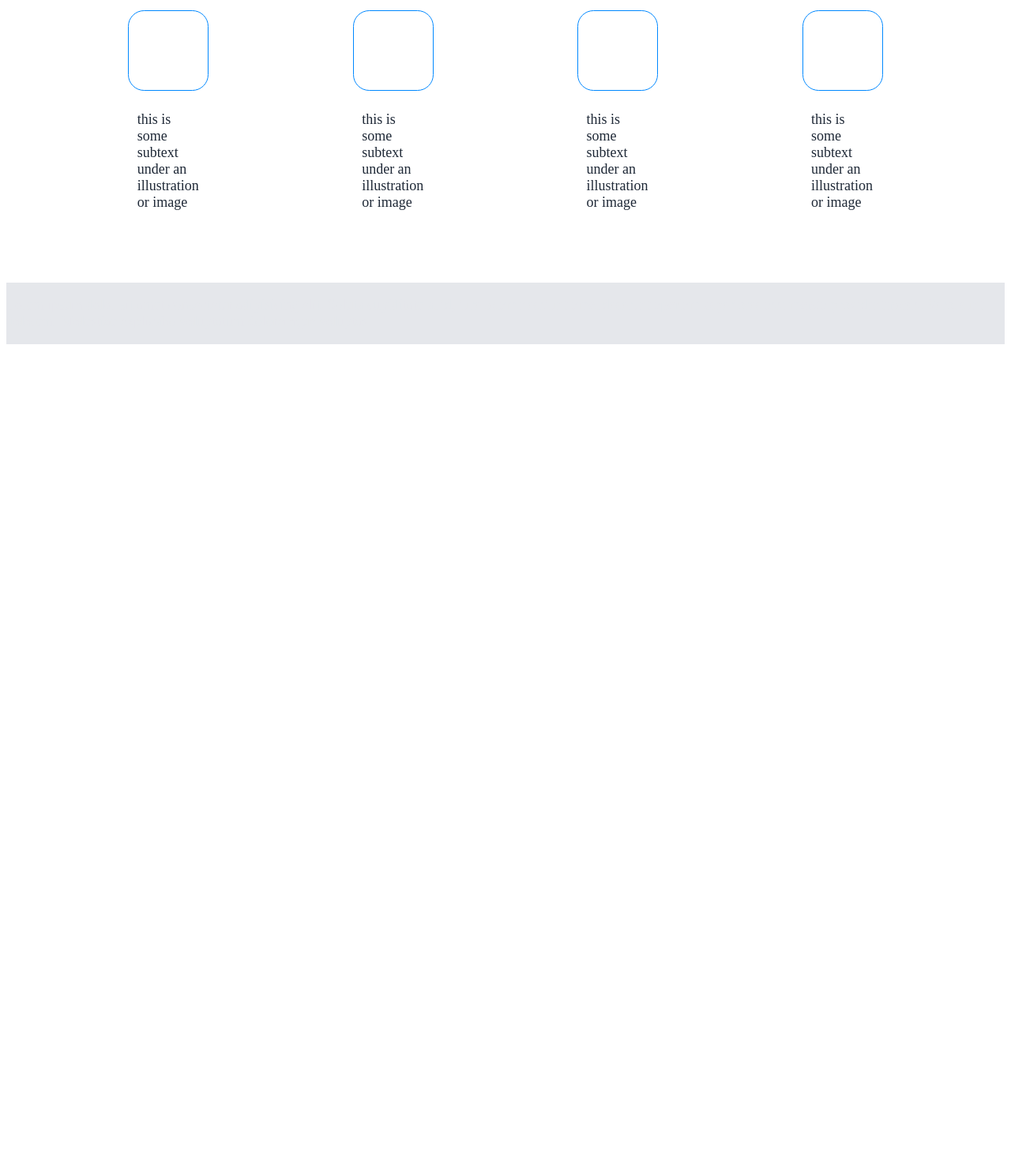
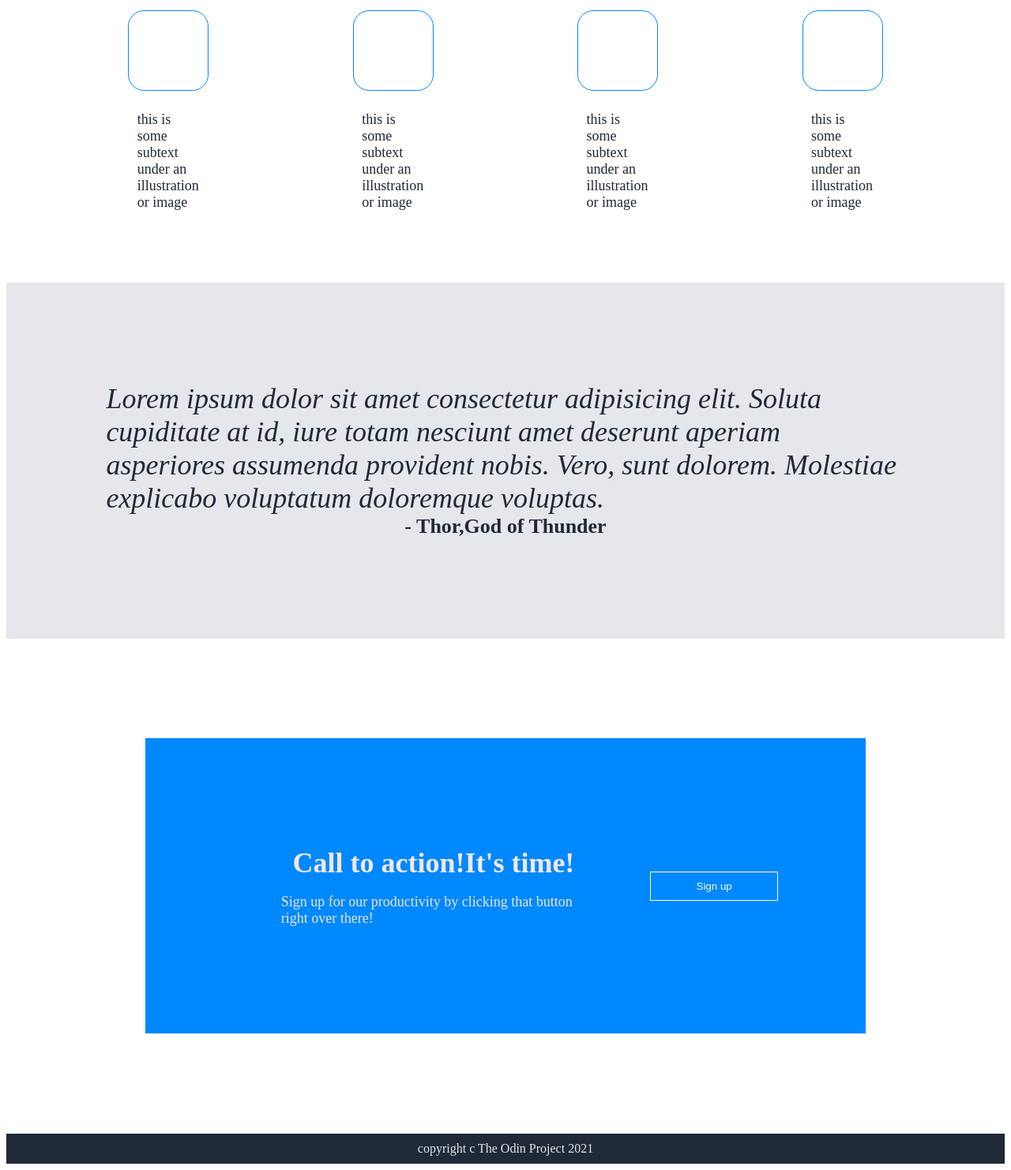
Before and after one commit to sujith857/portfolio, a plain HTML site: page index.html in a window 1280 px wide. Shown: the part 790-2272 px from the top of the page at 79% size. Before the commit the page ends 1234 px from the top, so only its background shows below. Drawn offline with Linux system fonts and the light colour scheme.

Commit message:
Complete section three and four, footer
This is the last change

```diff
--- a/css/styles.css
+++ b/css/styles.css
@@ -152,4 +152,85 @@ p{
 
 .sub_section_four{
     display:flex;
+    justify-content: center;
+    align-items:center;
+    padding:10%;
+    flex-direction:column;
+
 }
+.sub_section_four em{
+    flex:1;
+    display:flex;
+    font-size:36px;
+    color:#1F2937;
+
+}
+
+.sub_section_four strong{
+    flex:1;
+
+    font-size:26px;
+    color:#1F2937;
+
+}
+
+
+.section_four{
+    display:flex;
+    justify-content: center;
+    align-items:center;
+    padding:10%;
+
+}
+
+
+.sub_section_five{
+    display:flex;
+    justify-content: center;
+    align-items:center;
+    padding:10%;
+
+    background-color: #0088ff;
+
+}
+
+.span_three{
+    flex:1;
+  text-align:center;
+  font-size:36px;
+  color:#f1e9e9;
+  font-weight: 900;
+  margin-top: 20px;
+
+
+}
+
+.sub_section_six{
+    display:flex;
+    justify-content: center;
+    align-items:center;
+    padding:10%;
+    height:30px;
+    flex-direction:column;
+
+}
+
+.btn_2{
+    margin:10px;
+    padding:10px;
+    color:#F9FAF8;
+    background-color: #0088ff;
+    width:200px;
+    border:1px solid white;
+}
+
+footer{
+    display:flex;
+    justify-content:space-around;
+    background-color:#1F2937;
+    padding:10px;
+    color:#E5E7EB;
+    max-height:30px;
+
+    align-items:center;
+}
--- a/index.html
+++ b/index.html
@@ -88,14 +88,27 @@
 
                 <article class="sub_section_four">
 
-                    <p>
+                    <em>
                         Lorem ipsum dolor sit amet consectetur adipisicing elit. Soluta cupiditate at id, iure totam nesciunt amet deserunt aperiam asperiores assumenda provident nobis. Vero, sunt dolorem. Molestiae explicabo voluptatum doloremque voluptas.
-                    </p>
+                    </em>
+                    <strong>- Thor,God of Thunder</strong>
                 </article>
             </section>
+            <section class="section_four">
 
+
+                <article class="sub_section_five">
+                    <div class="sub_section_six">
+                        <span class="span_three">Call to action!It's time!</span>
+                        <p>Sign up for our productivity by clicking that button right over there! </p>
+                    </div>
+
+                 <button class="btn_2">Sign up</button>
+                </article>
+
+            </section>
             <footer>
-
+    copyright c The Odin Project 2021
             </footer>
         </div>
 
```
